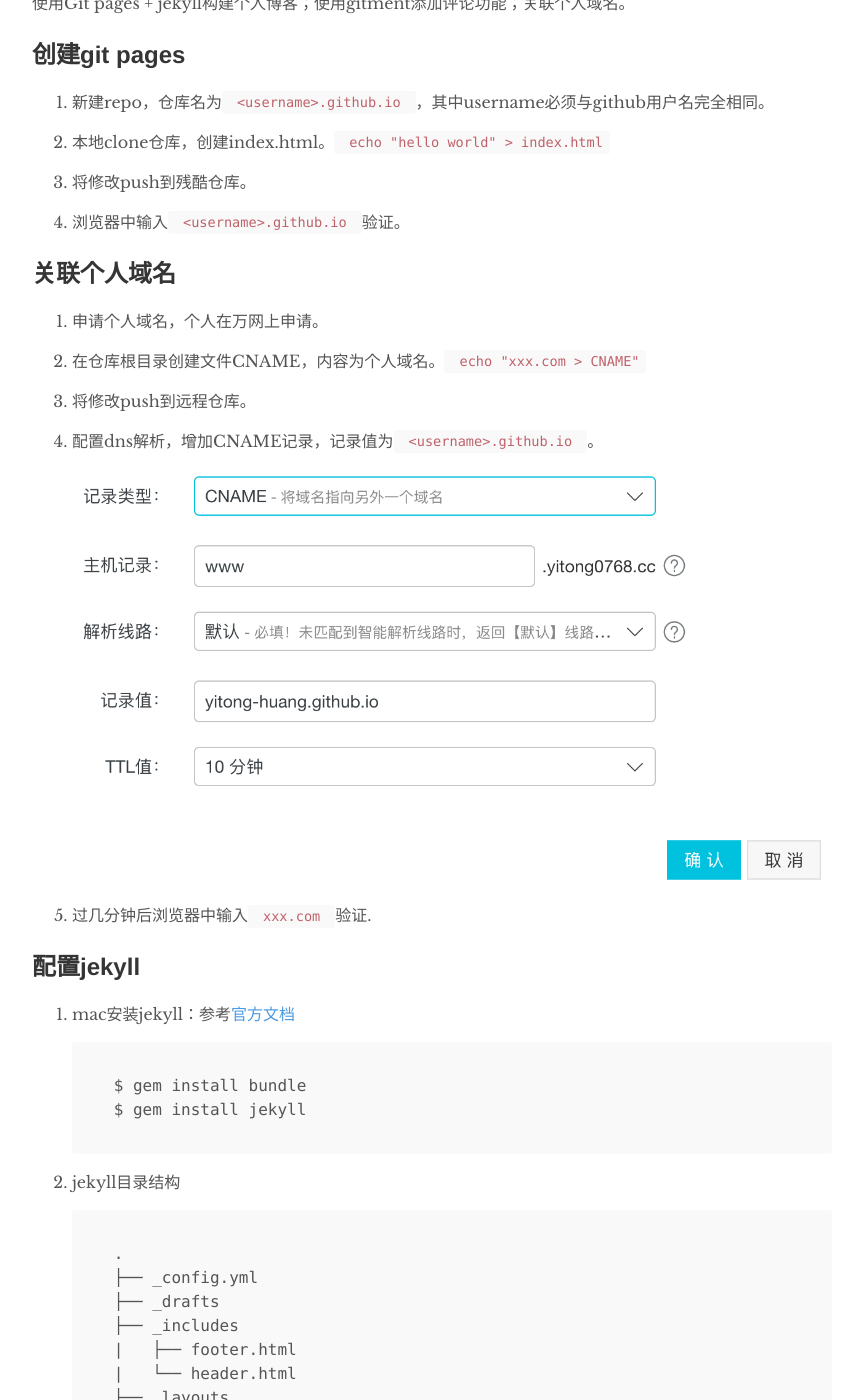
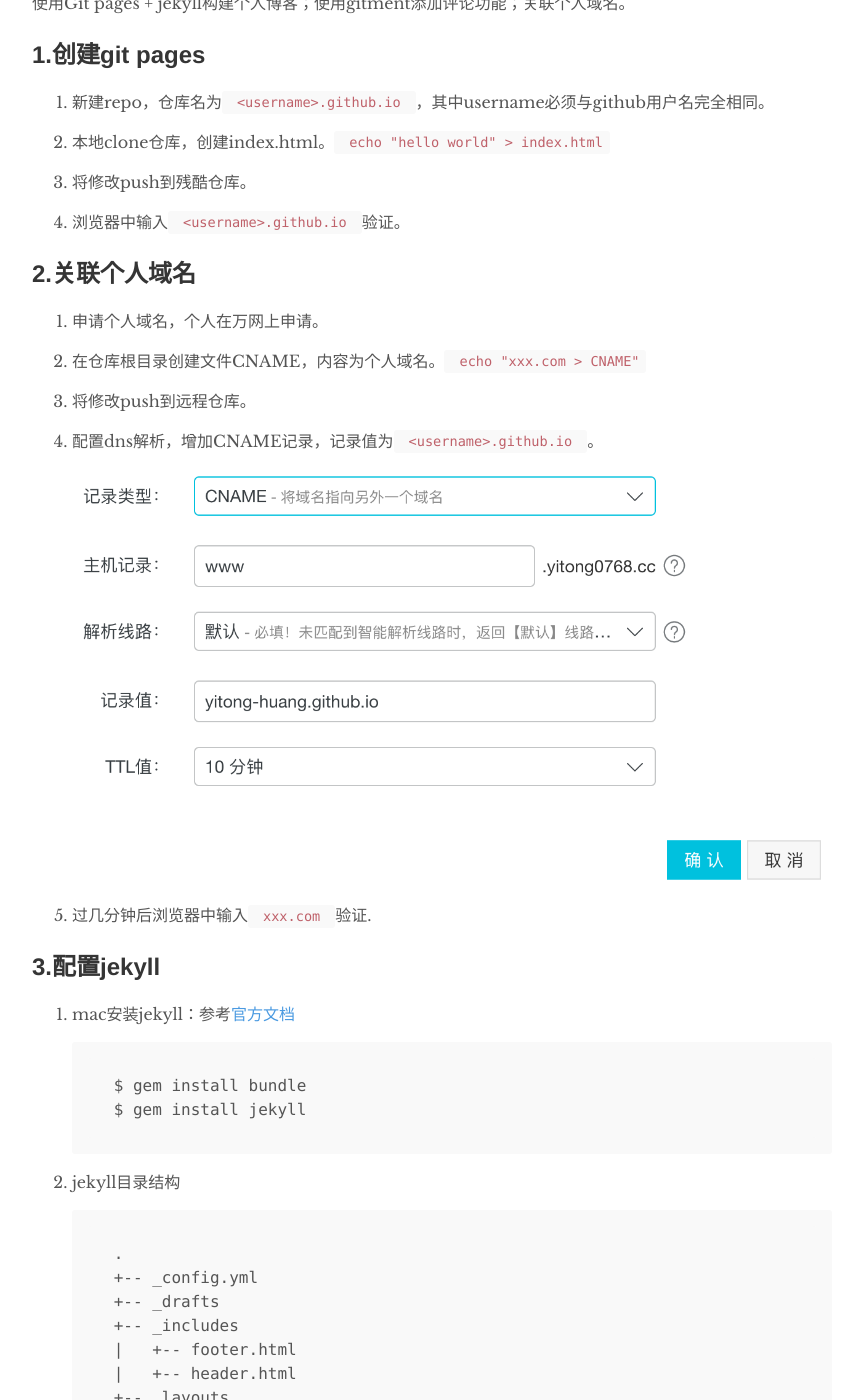
Before and after one commit to yitong-huang/blog, a Jekyll site: the page built from _posts/2018-03-16-gitpages-setup.md, in a window 1280 px wide and 1400 px high, scrolled down 344 px. Shown: the whole window, without its empty margins (208-1060 px from the left). Built offline with Jekyll 4.4.1, drawn with Linux system fonts in a browser that asks for light colours; some of the changed text lies outside the part shown.

Commit message:
add post markdown

````diff
--- a/_posts/2018-03-16-gitpages-setup.md
+++ b/_posts/2018-03-16-gitpages-setup.md
@@ -7,7 +7,7 @@ author: "Yitong Huang"
 使用Git pages + jekyll构建个人博客；使用gitment添加评论功能；关联个人域名。
 <!--more-->
 
-## 创建git pages
+## 1.创建git pages
 
 1. 新建repo，仓库名为` <username>.github.io `，其中username必须与github用户名完全相同。
 
@@ -17,7 +17,7 @@ author: "Yitong Huang"
 
 4. 浏览器中输入` <username>.github.io `验证。
 
-## 关联个人域名
+## 2.关联个人域名
 
 1. 申请个人域名，个人在万网上申请。
 
@@ -31,7 +31,7 @@ author: "Yitong Huang"
 
 5. 过几分钟后浏览器中输入` xxx.com `验证.
 
-## 配置jekyll
+## 3.配置jekyll
 
 1. mac安装jekyll：参考[官方文档](https://jekyllrb.com/docs/installation/)
 
@@ -43,20 +43,20 @@ author: "Yitong Huang"
 
     ```
     .
-	├── _config.yml
-	├── _drafts
-	├── _includes
-	|   ├── footer.html
-	|   └── header.html
-	├── _layouts
-	|   ├── default.html
-	|   └── post.html
-	├── _posts
-	|   ├── 2018-03-16-gitpages-setup.md
-	├── _data
-	|   └── members.yml
-	├── _site
-	└── index.html
+    +-- _config.yml
+    +-- _drafts
+    +-- _includes
+    |   +-- footer.html
+    |   +-- header.html
+    +-- _layouts
+    |   +-- default.html
+    |   +-- post.html
+    +-- _posts
+    |   +-- 2018-03-16-gitpages-setup.md
+    +-- _data
+    |   +--members.yml
+    +-- _site
+    +-- index.html
     ```
 
 3. 添加文章
````
Also changed, not shown: other parts of _posts/2018-03-16-gitpages-setup.md (+1 -1 lines), _posts/2018-03-18-markdown.md (added, +219 -0 lines), _posts/2018-03-21-spring-mybatis.md (deleted, +0 -10 lines), 1 other file.
